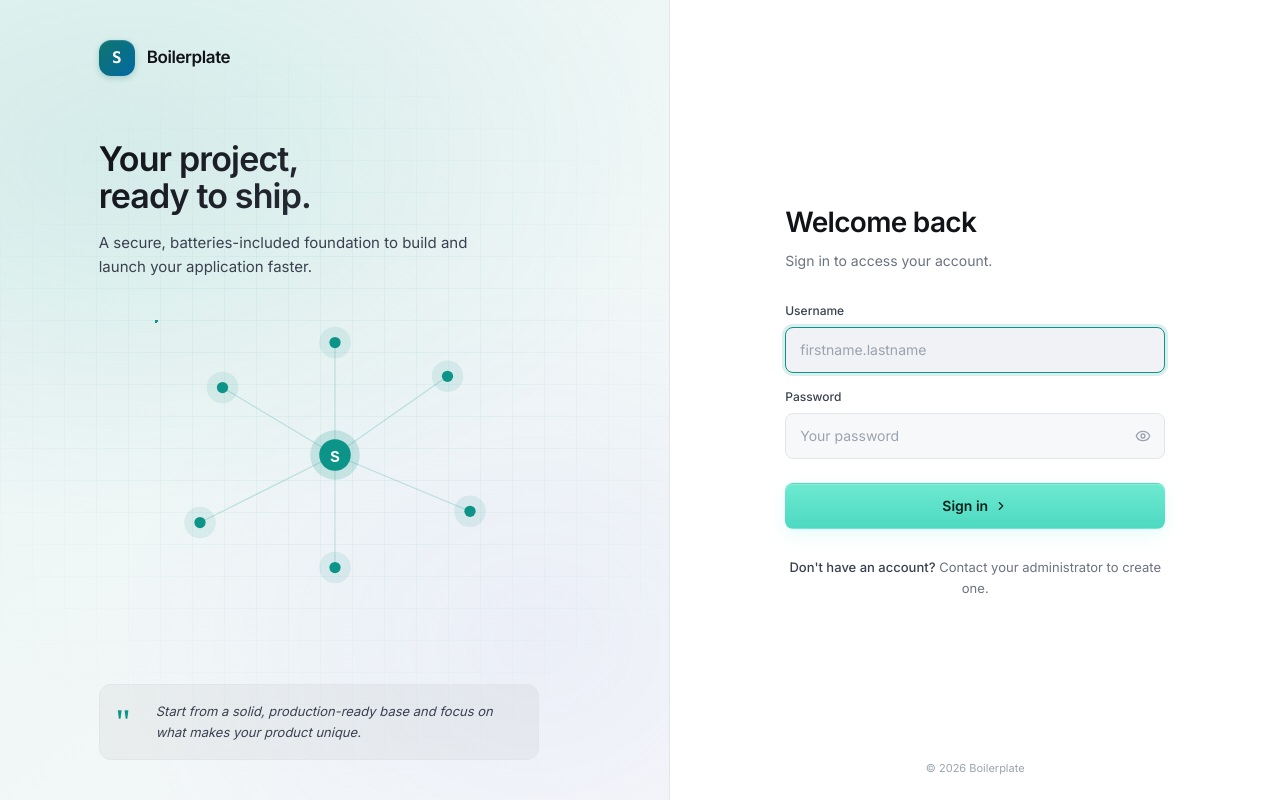
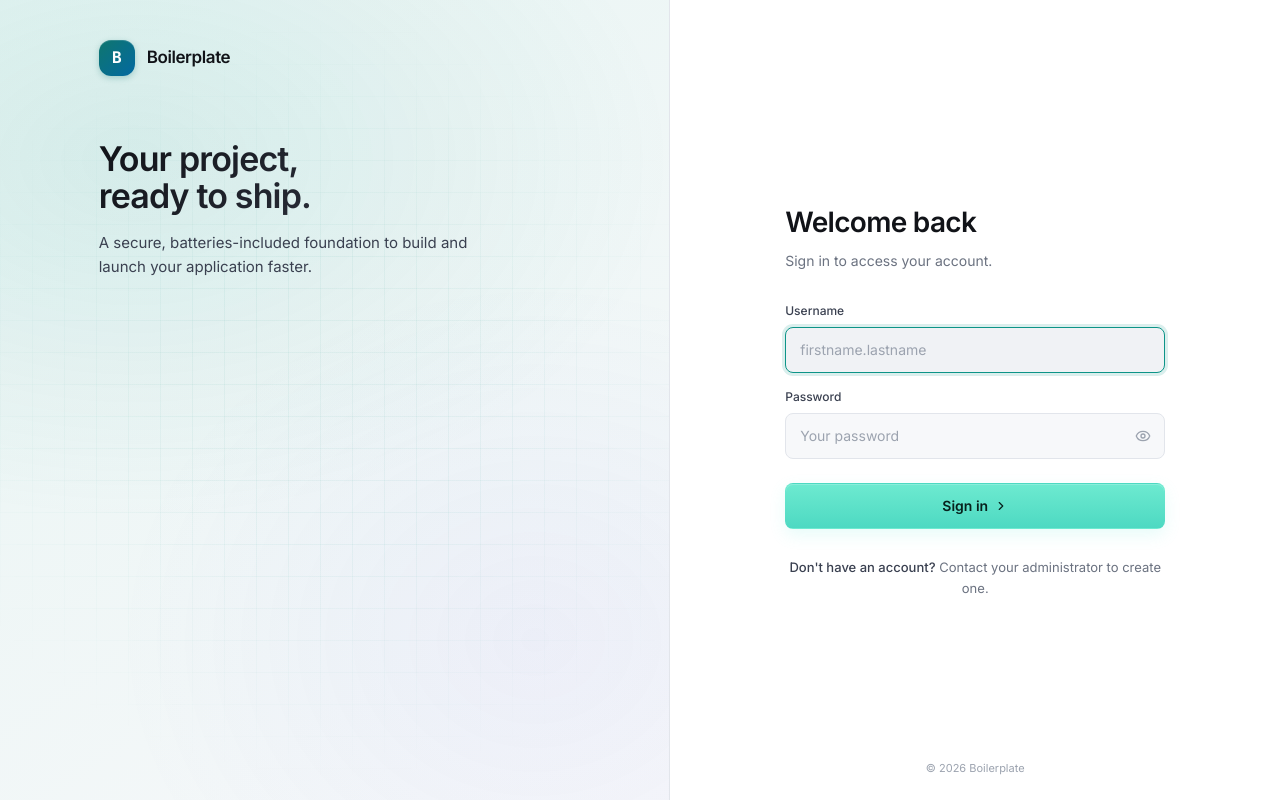
Before and after one commit to Le-Gall-Valentin/nido, a React (Vite) app in the folder src/main/frontend/: page /login in a window 1280 px wide. Built offline with nearby package versions, Linux system fonts and the light colour scheme.

Commit message:
feat(login): neutralize brand panel, remove network artwork and quote

```diff
--- a/src/main/frontend/src/pages/login/ui/LoginBrandPanel.tsx
+++ b/src/main/frontend/src/pages/login/ui/LoginBrandPanel.tsx
@@ -1,5 +1,4 @@
 import { useTranslation } from 'react-i18next'
-import { NetworkArtwork } from './NetworkArtwork'
 
 const BRAND_PANEL_BG =
   'radial-gradient(900px 600px at 20% 20%, var(--brand-accent-glow-1), transparent 60%), radial-gradient(700px 600px at 80% 80%, var(--brand-accent-glow-2), transparent 60%), linear-gradient(145deg, var(--brand-panel-from) 0%, var(--brand-panel-to) 100%)'
@@ -16,8 +15,6 @@ const BRAND_ICON_SHADOW =
   '0 1px 0 rgba(255,255,255,0.15) inset, 0 2px 6px var(--brand-icon-glow)'
 
 const HERO_TEXT_BG = 'linear-gradient(135deg, var(--brand-hero-text-from) 0%, var(--brand-hero-text-to) 100%)'
-
-const QUOTE_BG = 'var(--brand-quote-bg)'
 
 export function LoginBrandPanel() {
   const { t } = useTranslation('login')
@@ -46,7 +43,7 @@ export function LoginBrandPanel() {
             className="grid size-9 shrink-0 place-items-center rounded-xl font-mono text-base font-bold text-bg-0"
             style={{ background: BRAND_ICON_BG, boxShadow: BRAND_ICON_SHADOW }}
           >
-            S
+            B
           </div>
           <span className="text-[17px] font-semibold tracking-tight text-fg-0">
             {t('brand')}
@@ -72,27 +69,6 @@ export function LoginBrandPanel() {
             {t('hero.description')}
           </p>
         </div>
-
-        {/* SVG réseau animé */}
-        <div className="mx-auto my-10 w-full max-w-[360px]">
-          <NetworkArtwork />
-        </div>
-
-        {/* Citation */}
-        <div
-          className="mt-auto grid max-w-[440px] grid-cols-[28px_1fr] gap-3 rounded-xl border border-border p-4"
-          style={{ background: QUOTE_BG }}
-        >
-          <span
-            className="text-4xl leading-none text-accent"
-            style={{ fontFamily: 'Georgia, serif', marginTop: '4px' }}
-          >
-            "
-          </span>
-          <p className="text-[13px] italic leading-relaxed text-fg-1">
-            {t('quote')}
-          </p>
-        </div>
       </div>
     </div>
   )
--- a/src/main/frontend/src/pages/login/ui/NetworkArtwork.css
+++ /dev/null
@@ -1,19 +0,0 @@
-@media (prefers-reduced-motion: reduce) {
-  .network-artwork * {
-    animation: none !important;
-    transition: none !important;
-  }
-}
-
-.na-edges { stroke: var(--brand-node-stroke); stroke-width: 1; fill: none; }
-.na-pulse  { fill: var(--brand-node-glow-sm); }
-.na-dot    { fill: var(--brand-node-fill); }
-.na-hub-halo  { fill: var(--brand-node-glow-lg); }
-.na-hub-core  { fill: var(--brand-node-fill); }
-.na-hub-label {
-  fill: var(--brand-hub-text);
-  font-size: 14px;
-  font-weight: 700;
-  font-family: ui-monospace, monospace;
-}
-.na-particle { fill: var(--brand-node-fill); }
--- a/src/main/frontend/src/pages/login/ui/NetworkArtwork.tsx
+++ /dev/null
@@ -1,60 +0,0 @@
-import './NetworkArtwork.css'
-
-const nodes = [
-  { cx: 60, cy: 60, delay: '0s' },
-  { cx: 260, cy: 50, delay: '0.4s' },
-  { cx: 40, cy: 180, delay: '0.8s' },
-  { cx: 280, cy: 170, delay: '1.2s' },
-  { cx: 160, cy: 20, delay: '1.6s' },
-  { cx: 160, cy: 220, delay: '2.0s' },
-] as const
-
-const particles = [
-  { x1: 60, y1: 60, delay: '0s' },
-  { x1: 260, y1: 50, delay: '0.7s' },
-  { x1: 40, y1: 180, delay: '1.4s' },
-  { x1: 280, y1: 170, delay: '2.1s' },
-] as const
-
-
-export function NetworkArtwork() {
-  return (
-    <svg
-      viewBox="0 0 320 240"
-      xmlns="http://www.w3.org/2000/svg"
-      className="h-auto w-full network-artwork"
-      aria-hidden="true"
-    >
-      <g className="na-edges">
-        {nodes.map((n) => (
-          <line key={n.delay} x1="160" y1="120" x2={n.cx} y2={n.cy} />
-        ))}
-      </g>
-      <g>
-        {nodes.map((n) => (
-          <g key={n.delay}>
-            <circle cx={n.cx} cy={n.cy} r="14" className="na-pulse">
-              <animate attributeName="r" values="12;18;12" dur="3s" begin={n.delay} repeatCount="indefinite" />
-              <animate attributeName="opacity" values="0.4;0;0.4" dur="3s" begin={n.delay} repeatCount="indefinite" />
-            </circle>
-            <circle cx={n.cx} cy={n.cy} r="5" className="na-dot">
-              <animate attributeName="opacity" values="0.6;1;0.6" dur="3s" begin={n.delay} repeatCount="indefinite" />
-            </circle>
-          </g>
-        ))}
-      </g>
-      <circle cx="160" cy="120" r="22" className="na-hub-halo" />
-      <circle cx="160" cy="120" r="14" className="na-hub-core" />
-      <text x="160" y="126" textAnchor="middle" className="na-hub-label">
-        S
-      </text>
-      {particles.map((p) => (
-        <circle key={p.delay} r="2.5" className="na-particle">
-          <animate attributeName="cx" values={`${p.x1};160`} dur="2.8s" begin={p.delay} repeatCount="indefinite" />
-          <animate attributeName="cy" values={`${p.y1};120`} dur="2.8s" begin={p.delay} repeatCount="indefinite" />
-          <animate attributeName="opacity" values="0;1;0" dur="2.8s" begin={p.delay} repeatCount="indefinite" />
-        </circle>
-      ))}
-    </svg>
-  )
-}
```
Also changed, not shown: 1 other file (tests, documents, lock files or other folders).
